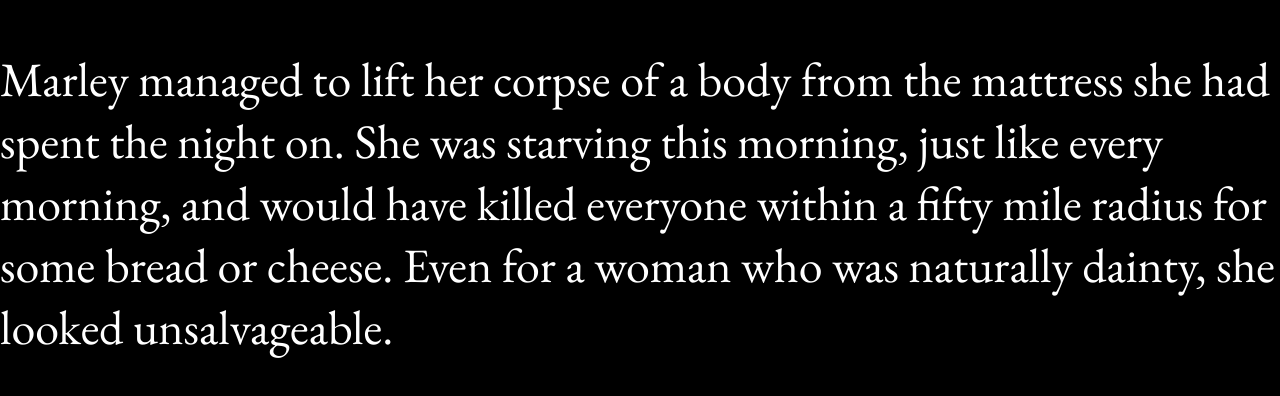
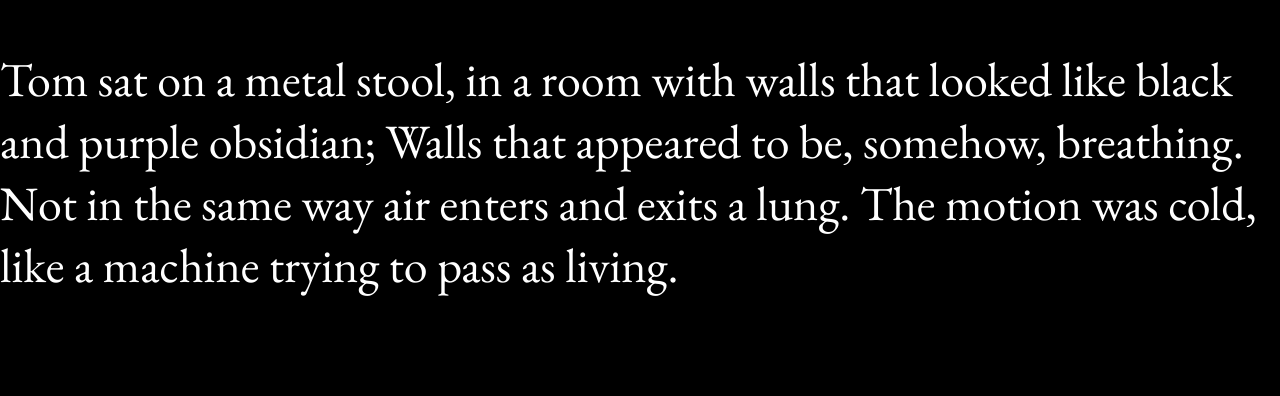
Before and after one commit to jondionowens/story-app, a React (Create React App) app: page / in a window 1280 px wide. Shown: the top 396 px of the page. Built offline with nearby package versions, Linux system fonts and the light colour scheme.

Commit message:
Just updated the story

```diff
--- a/src/components/ChapterOne.js
+++ b/src/components/ChapterOne.js
@@ -3,7 +3,7 @@ import React from 'react';
 const ChapterOne = (props) => {
   return (
     <p className="story-paragraph">
-      Last night she had gathered trash and whatever else was nearby and less shit stained than that old Serta, covered it sufficiently, and hopped right in. Sleep itself was almost as scarce as food. Quality sleep, anyway. You could learn to conk out under almost any circumstance, but she had learned sleeping deeply enough to feel rested was dangerous.
+      A low frequency drone radiated from somewhere in the room, rattling his bones in a rhythmic pulse. He scanned, looking for a door, a window, a corner. Nothing. The soles of his shoes rested on a floor that was firm but not really there.
     </p>
   )
 }
--- a/src/components/Intro.js
+++ b/src/components/Intro.js
@@ -3,8 +3,7 @@ import React from 'react';
 const Intro = (props) => {
   return (
     <p className="story-paragraph">
-      Marley managed to lift her corpse of a body from the mattress she had spent the night on. She was starving this morning, just like every morning, and would have killed everyone within a fifty mile radius for some bread or cheese. Even for a woman who was naturally dainty, she looked unsalvageable.
-
+      Tom sat on a metal stool, in a room with walls that looked like black and purple obsidian; Walls that appeared to be, somehow, breathing. Not in the same way air enters and exits a lung. The motion was cold, like a machine trying to pass as living.
     </p>
   )
 }
```
Also changed, not shown: 1 other file (tests, documents, lock files or other folders).
